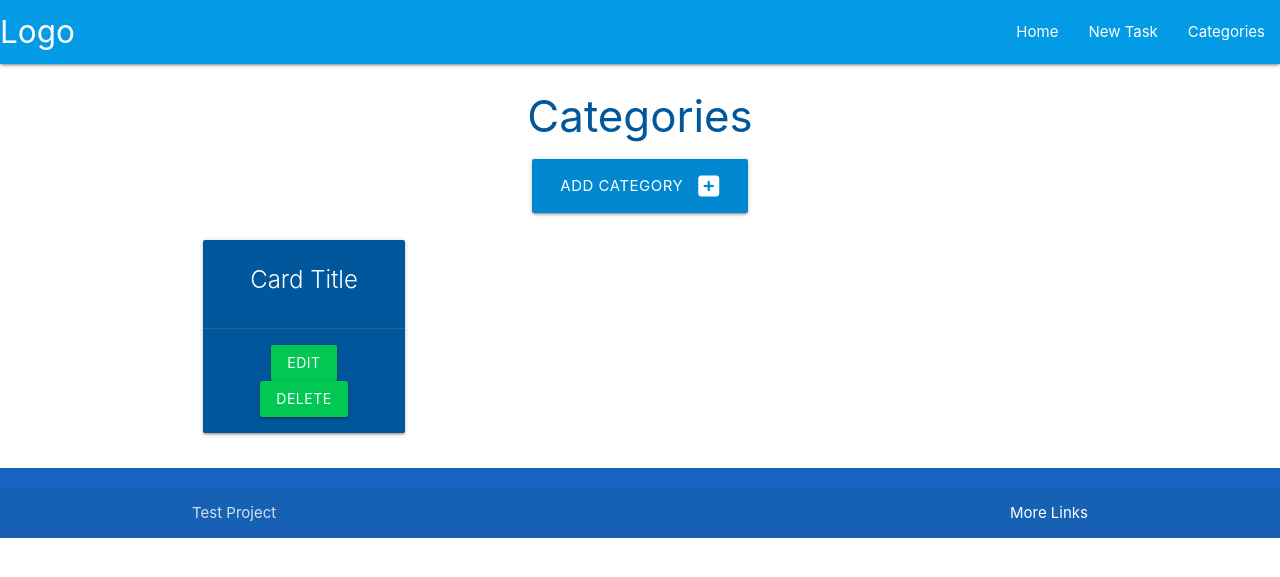
After one commit to digimori/taskmanagement2, a Flask app: page /categories in a window 1280 px wide. The commit adds this page. Shown: the top 577 px of the page. Run offline with Flask 2, Linux system fonts and the light colour scheme; some libraries are stand-ins or nearby versions.

Commit message:
Categories added

```diff
--- a/taskmanager/routes.py
+++ b/taskmanager/routes.py
@@ -1,13 +1,23 @@
-from flask import render_template
+from flask import render_template, request, redirect, url_for
 from taskmanager import app, db
 from taskmanager.models import Category, Task
 
 
 @app.route("/")
 def home():
-    return render_template("base.html")
+    return render_template("tasks.html")
 
 
-@app.route("/tasks.html")
-def tasks():
-    return render_template("tasks.html")
+@app.route("/categories")
+def categories():
+    return render_template("categories.html")
+
+
+@app.route("/add_category", methods=["GET", "POST"])
+def add_category():
+    if request.method == "POST":
+        category = Category(category_name=request.form.get("category_name"))
+        db.session.add(category)
+        db.session.commit()
+        return redirect(url_for("categories"))
+    return render_template("add_category.html")
--- a/taskmanager/templates/base.html
+++ b/taskmanager/templates/base.html
@@ -7,6 +7,7 @@
     <meta name="viewport" content="width=device-width, initial-scale=1.0">
     <link rel="stylesheet" href="https://cdnjs.cloudflare.com/ajax/libs/materialize/1.0.0/css/materialize.min.css">
     <link rel="styleshee" href="{{ url_for('static', filename='css/stylesheet.css') }}" type="text/css">
+    <script src="https://kit.fontawesome.com/58f44bc351.js" crossorigin="anonymous"></script>
     <title>Document</title>
 </head>
 
@@ -19,7 +20,7 @@
                 <ul class="right hide-on-med-and-down">
                     <li><a href="{{ url_for('home') }}">Home</a></li>
                     <li><a href="{{ url_for('home') }}">New Task</a></li>
-                    <li><a href="{{ url_for('home') }}">Categories</a></li>
+                    <li><a href="{{ url_for('categories') }}">Categories</a></li>
                 </ul>
             </div>
         </nav>
@@ -28,8 +29,7 @@
         <ul class="sidenav" id="mobile-demo">
             <li><a href="{{ url_for('home') }}">Home</a></li>
             <li><a href="{{ url_for('home') }}">Components</a></li>
-            <li><a href="{{ url_for('home') }}">Javascript</a></li>
-            <li><a href="mobile.html">Mobile</a></li>
+            <li><a href="{{ url_for('categories') }}">Javascript</a></li>
         </ul>
     </header>
 
--- /dev/null
+++ b/taskmanager/templates/categories.html
@@ -0,0 +1,26 @@
+{% extends "base.html" %}
+{% block content %}
+
+<h3 class="h3 light-blue-text text-darken-4 center-align">Categories</h3>
+
+<div class="row">
+    <div class="col s12 center-align">
+        <a href="{{ url_for('add_category') }}" class="btn-large light-blue darken-2">Add Category <i class="fas fa-plus-square right"></i></a>
+    </div>
+</div>
+
+<div class="row">
+    <div class="col s12 m6 l3">
+      <div class="card light-blue darken-4 center-align">
+        <div class="card-content white-text">
+          <span class="card-title">Card Title</span>
+        </div>
+        <div class="card-action">
+          <a href="#" class="btn green accent-4">Edit</a>
+          <a href="#" class="btn green accent-4">Delete</a>
+        </div>
+      </div>
+    </div>
+  </div>
+
+{% endblock %}
```
Also changed, not shown: taskmanager/templates/add_category.html (added, +25 -0 lines).
